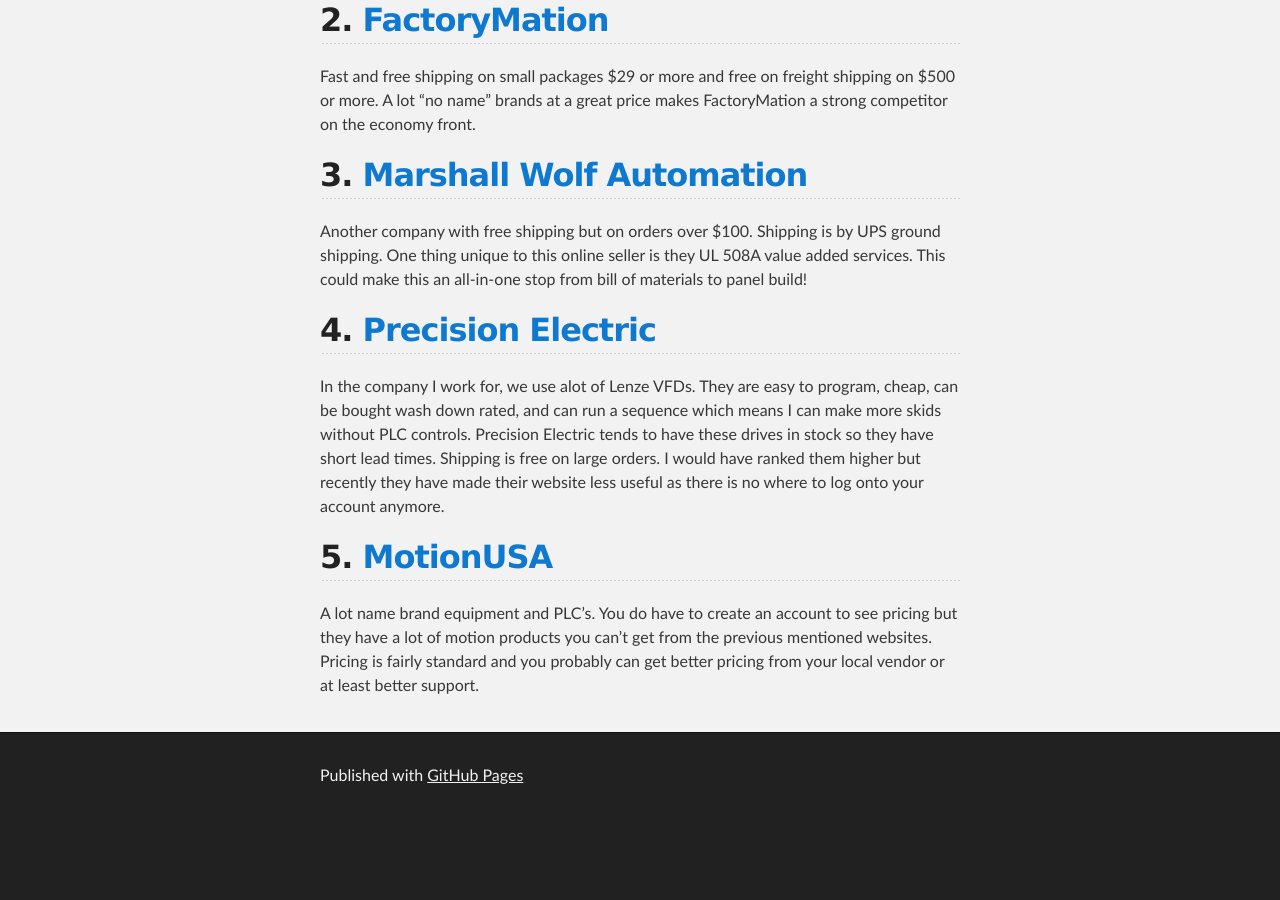
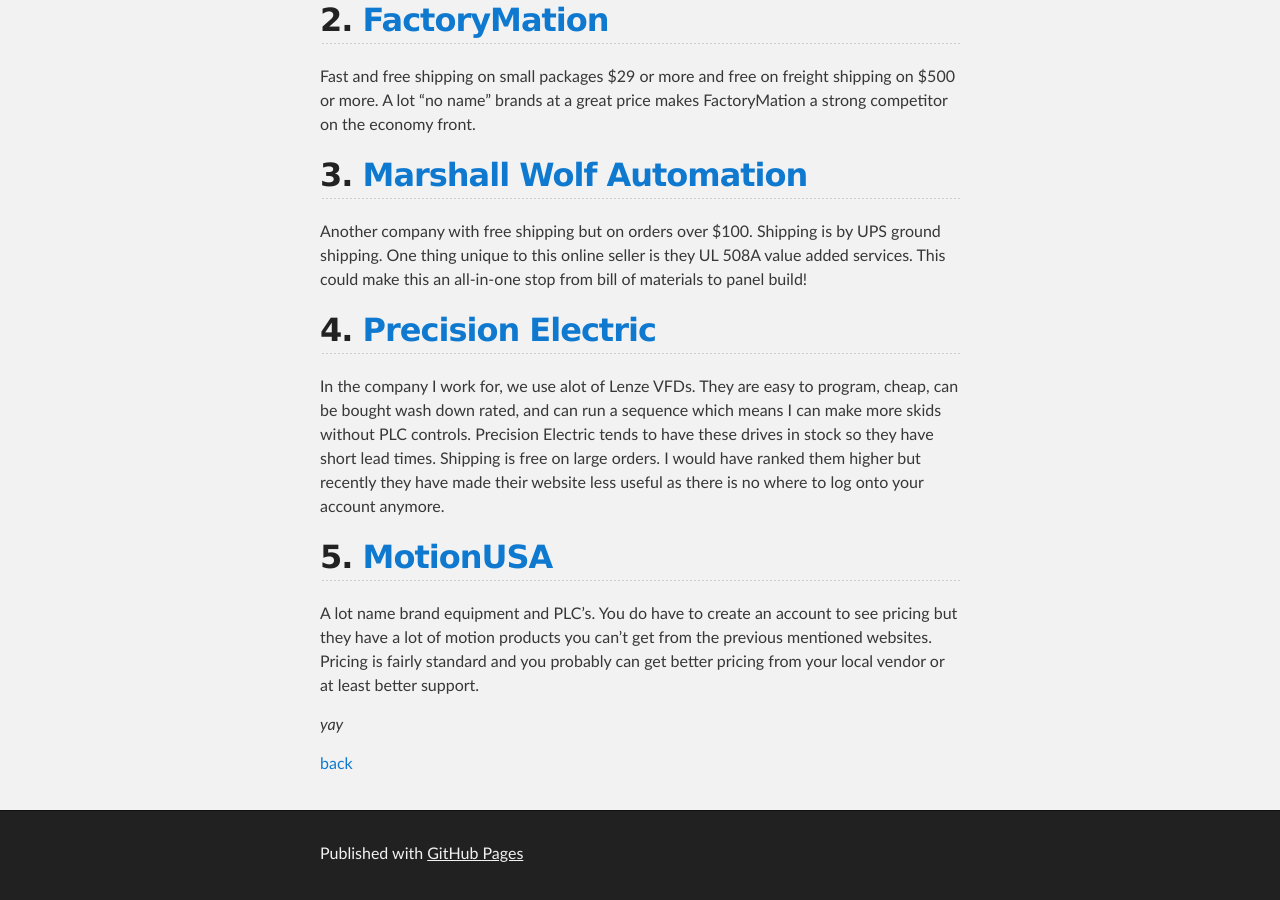
Before and after one commit to eleventhHour/eleventhHour.github.io, a Jekyll site: the page built from automationSalesWebsites.md, in a window 1280 px wide and 900 px high, scrolled down 855 px. Built offline with Jekyll 4.4.1, drawn with Linux system fonts in a browser that asks for light colours; our own code applies the rules of GitHub Pages for plain Markdown files; before the commit the page ends 1677 px from its top, so only the background shows below that.

Commit message:
Update automationSalesWebsites.md

```diff
--- a/automationSalesWebsites.md
+++ b/automationSalesWebsites.md
@@ -21,3 +25,7 @@
 ## 5. [MotionUSA](http://www.motionusa.com)
 
 A lot name brand equipment and PLC's. You do have to create an account to see pricing but they have a lot of motion products you can't get from the previous mentioned websites. Pricing is fairly standard and you probably can get better pricing from your local vendor or at least better support.
+
+_yay_
+
+[back](./)
```
Also changed, not shown: other parts of automationSalesWebsites.md (+4 -0 lines).
